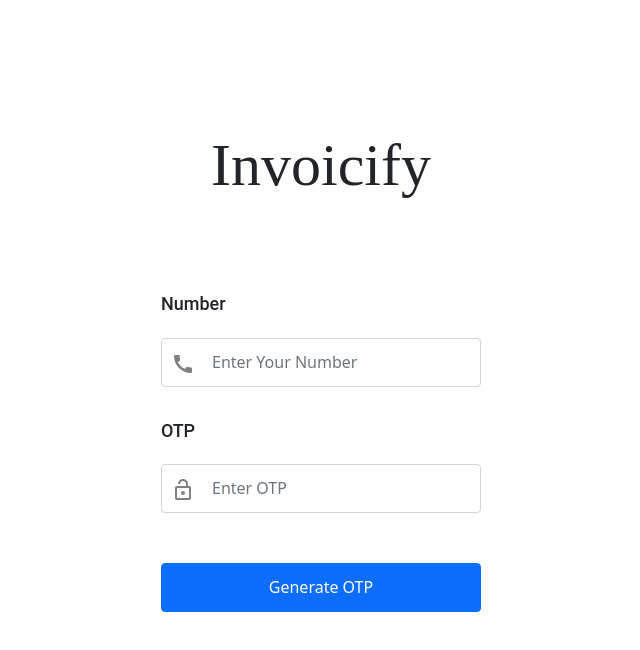
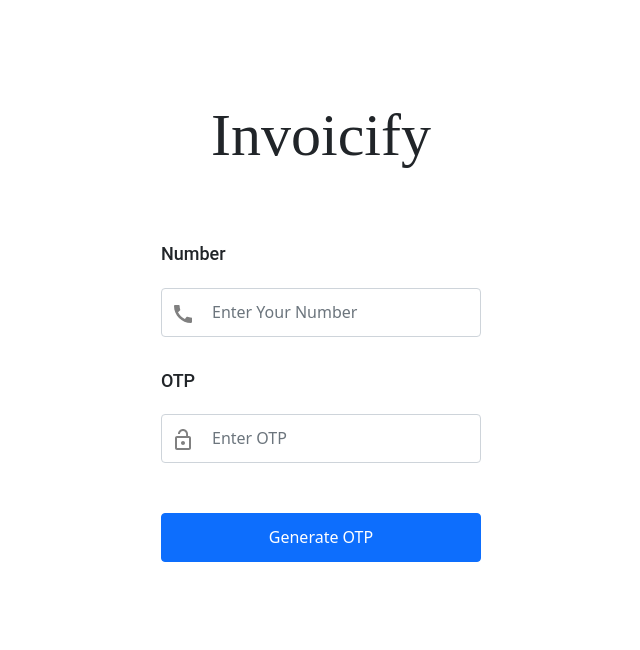
Before and after one commit to Anand-1432/invoicify, a React (Create React App) app: page /login in a window 1280 px wide. Shown: the top 650 px of the page, without its empty margins (319-959 px from the left). Built offline with nearby package versions, Linux system fonts and the light colour scheme; a web font is replaced by a local one.

Commit message:
solving nav3

```diff
--- a/src/components/navbar/navbar.scss
+++ b/src/components/navbar/navbar.scss
@@ -18,6 +18,7 @@
     left: -330px;
     z-index: 10;
     transition: 0.4s ease-in-out;
+    padding-left: 10px;
 
     img{
         width: 90px;
@@ -38,7 +39,7 @@
         margin-left: 40px;
     }
     div{
-        margin-left: 40px;
+        margin-left: 30px;
         margin-top: 30px;
         font-size: 20px;
         font-weight: 500;
--- a/src/pages/add_invoice/add.scss
+++ b/src/pages/add_invoice/add.scss
@@ -1,7 +1,7 @@
 .add {
 
     width: 400px;
-    height: 100vh;
+    height: 104vh;
     background-color: rgb(245, 248, 252);
 
     .header {
@@ -80,6 +80,7 @@
     .save{
         width: 320px;
         margin-top: 30px;
+        margin-bottom: 30px;
         margin-left: 40px;
         color: white;
         background-color: #0F55A7;
--- a/src/pages/login/login.scss
+++ b/src/pages/login/login.scss
@@ -7,10 +7,10 @@
     .heading{
       font-size: 60px;
       font-weight: 500;
-      padding-top: 120px;
+      padding-top: 90px;
       text-align: center;
       font-family: 'Redressed';
-      margin-bottom: 80px;
+      margin-bottom: 60px;
     }
     form{
         width: 320px;
@@ -59,6 +59,7 @@
         width: 100%;
         line-height: 35px;
         margin-top: 50px;
+        margin-bottom: 50px;
     }
 }
 
--- a/src/pages/service/service.scss
+++ b/src/pages/service/service.scss
@@ -23,9 +23,9 @@
     #h1{
         text-align: center;
         font-size: 25px;
-        padding-top: 80px;
+        padding-top: 50px;
         font-family: 'Rationale';
-        margin-bottom: 70px;
+        margin-bottom: 30px;
     }
 
     input {
@@ -68,6 +68,7 @@
         background-color: #0F55A7;
         color: white;
         margin-top: 30px;
+        margin-bottom: 30px;
     }
 
     #result{
```
